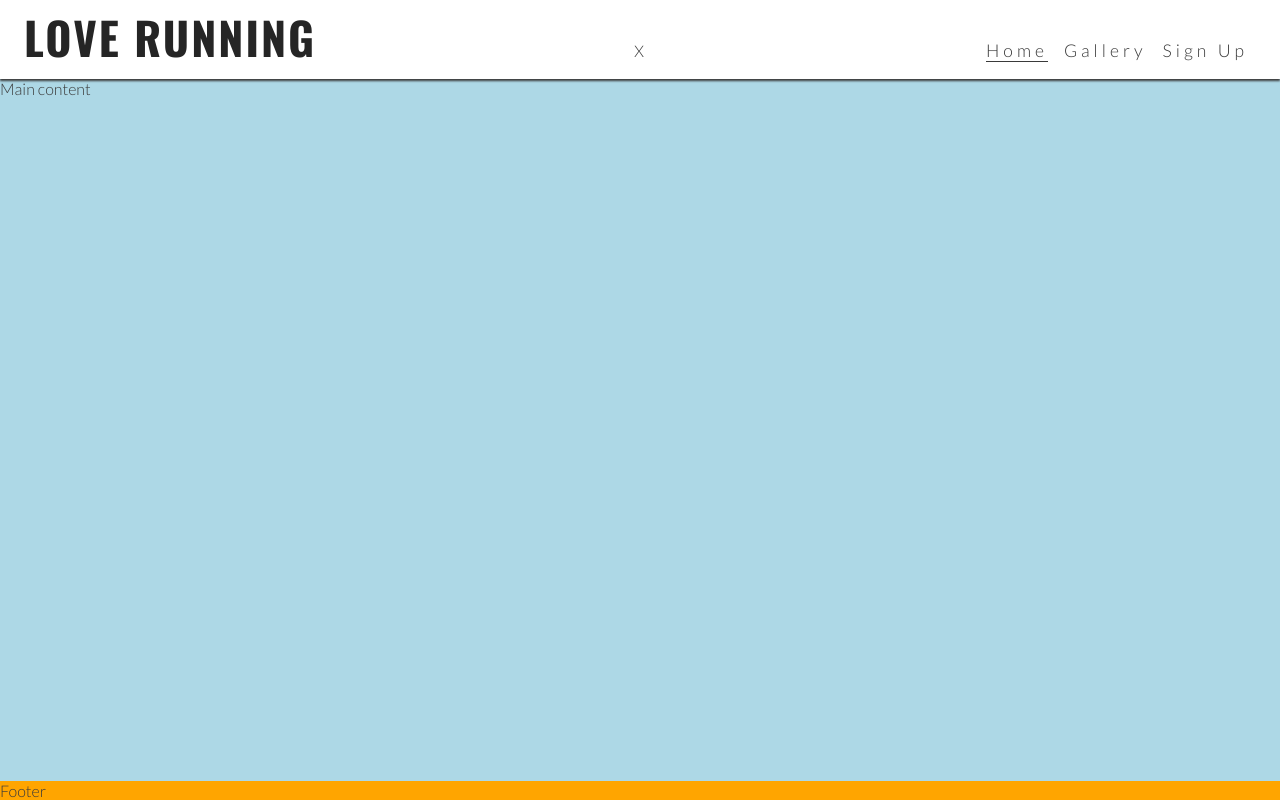
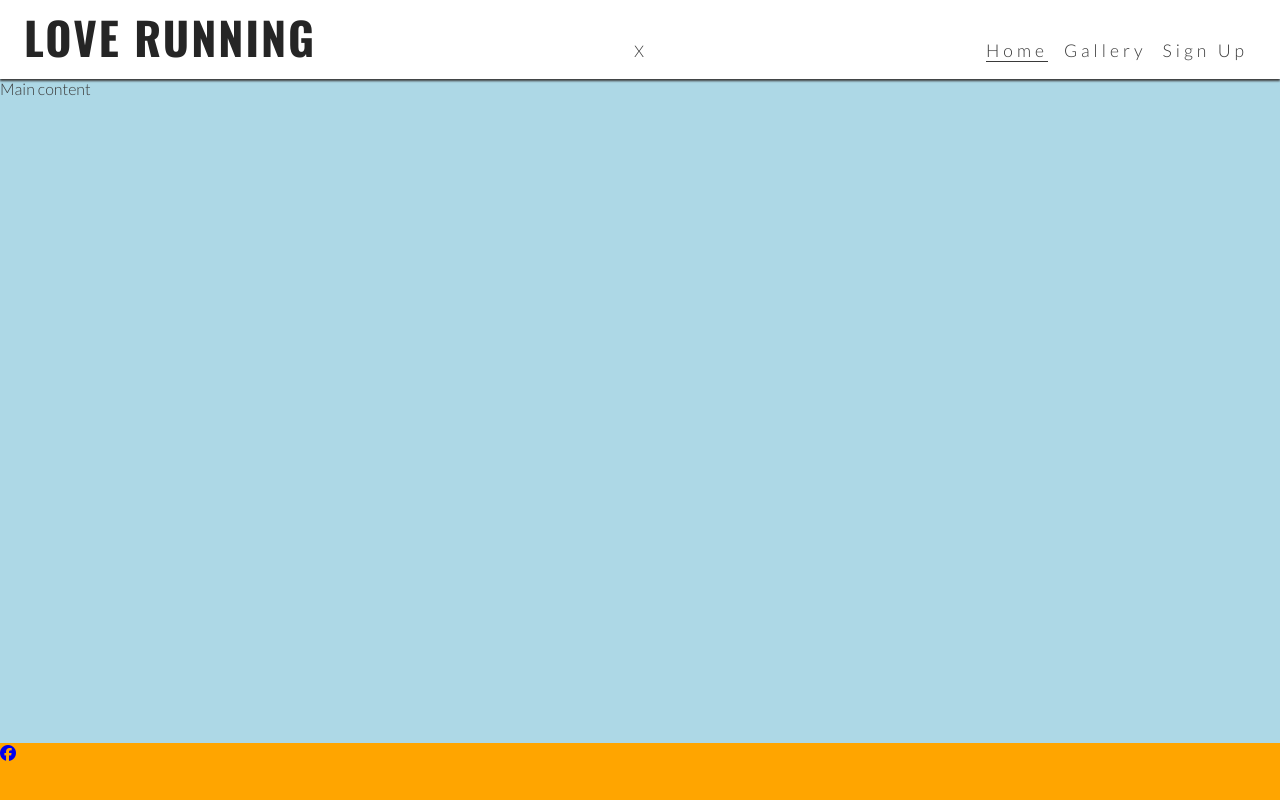
Before and after one commit to MathewStudent/love-running, a plain HTML site: page index.html in a window 1280 px wide. Drawn offline with nearby package versions, Linux system fonts and the light colour scheme.

Commit message:
Add font awesome and first footer link

```diff
--- a/index.html
+++ b/index.html
@@ -22,22 +22,32 @@
     <!-- Header -->
     <header>
         <a href="index.html">
-        <h1 id="logo">Love Running</h1></a>
+            <h1 id="logo">Love Running</h1>
+        </a>
         <input type="checkbox" id="nav-toggle" name="nav-toggle">
         <label for="nav-toggle" class="nav-toggle" class="nav-toggle-label">X</label>
         <nav>
-             <ul id="menu">
+            <ul id="menu">
                 <li><a href="" class="active">Home</a></li>
                 <li><a href="">Gallery</a></li>
                 <li><a href="">Sign Up</a></li>
-             </ul>
+            </ul>
         </nav>
     </header>
     <!-- Main Content -->
     <main>Main content</main>
     <!-- Footer -->
-    <footer>Footer</footer>
+    <footer>
+        <ul>
+            <li><a href="https://www.facebook.com" target="_blank" rel="noopener"
+                    aria-label="Visit our Facebook Page (opens in a new tab)"><i class="fa-brands fa-facebook"></i></a></li>
+            <li></li>
+            <li></li>
+        </ul>
+    </footer>
 
+    <!-- Font Awesome kit -->
+    <script src="https://kit.fontawesome.com/132e107c7e.js" crossorigin="anonymous"></script>
 </body>
 
 </html>
```
